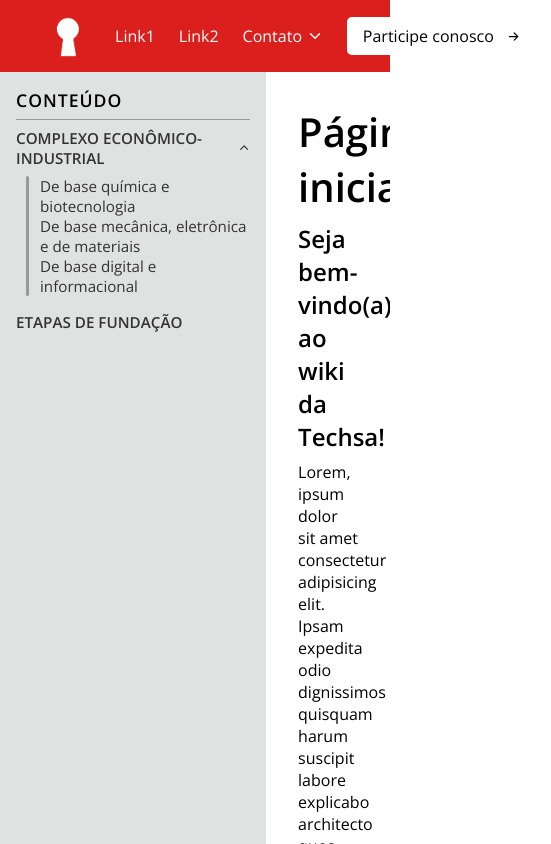
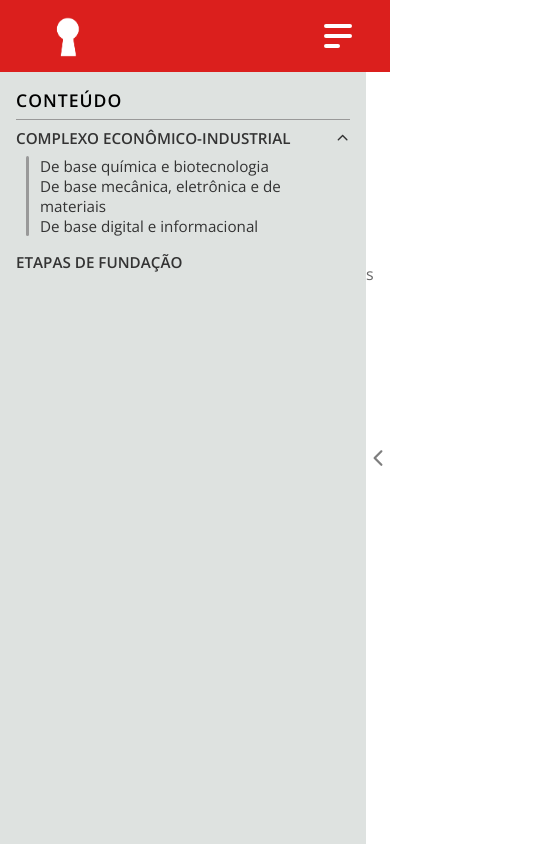
Before and after one commit to orgtecsalutem/Site, a React (Create React App) app: page / in a window 390 px wide. Shown: the whole page, 551 px wide, since content can reach past the window. Built offline with nearby package versions, Linux system fonts and the light colour scheme.

Commit message:
add responsivity

```diff
--- a/src/components/Navbar.js
+++ b/src/components/Navbar.js
@@ -2,9 +2,9 @@ import { useState } from "react";
 import { Link } from "react-router-dom";
 
 import { BsArrowRightShort } from "react-icons/bs";
-
 import { IoIosArrowDown, IoIosArrowUp } from "react-icons/io";
 import { FaFacebook, FaInstagram, FaTwitter } from "react-icons/fa";
+import { HiMenuAlt2 } from "react-icons/hi";
 
 import { navLinks } from "../utils/links";
 
@@ -12,6 +12,7 @@ import logo from "../assets/images/logo.png";
 
 export function Navbar() {
   const [isDropdown, setIsDropdown] = useState(false);
+  const [isActive, setIsActive] = useState(false);
 
   function setIsDropdownTrue() {
     setIsDropdown(true);
@@ -19,6 +20,10 @@ export function Navbar() {
 
   function setIsDropdownFalse() {
     setIsDropdown(false);
+  }
+
+  function handleIsActive() {
+    isActive ? setIsActive(false) : setIsActive(true);
   }
 
   const social = [
@@ -47,7 +52,7 @@ export function Navbar() {
         </Link>
       </h1>
 
-      <ul className="nav-ul">
+      <ul className={`nav-ul ${isActive && "active"}`}>
         {navLinks.map((item, index) => {
           return (
             <li key={index}>
@@ -92,6 +97,8 @@ export function Navbar() {
           </button>
         </li>
       </ul>
+
+      <HiMenuAlt2 className="hamburger" onClick={handleIsActive} />
     </nav>
   );
 }
--- a/src/components/Sidebar.js
+++ b/src/components/Sidebar.js
@@ -1,10 +1,21 @@
+import { useState } from "react";
+
 import { Topic } from "./Topic";
+
+import { IoIosArrowForward, IoIosArrowBack } from "react-icons/io";
 
 import { topics } from "../utils/topics";
 
 export function Sidebar() {
+  const [isOpen, setIsOpen] = useState(true);
+
+  function handleIsOpen() {
+    isOpen ? setIsOpen(false) : setIsOpen(true);
+  }
+
   return (
-    <aside className="sidebar">
+    <div className="sidebar-container">
+      <aside className={`sidebar ${isOpen && "open"}`}>
         <h3>Conteúdo</h3>
         {topics.map((topic, index) => {
           return (
@@ -17,5 +28,12 @@ export function Sidebar() {
           );
         })}
       </aside>
+      <aside
+        className={`open-sidebar ${isOpen && "open"}`}
+        onClick={handleIsOpen}
+      >
+        {isOpen ? <IoIosArrowBack /> : <IoIosArrowForward />}
+      </aside>
+    </div>
   );
 }
--- a/src/styles/components/_navbar.scss
+++ b/src/styles/components/_navbar.scss
@@ -157,4 +157,53 @@
       }
     }
   }
+
+  .hamburger {
+    display: none;
+
+    font-size: 2.5rem;
+  }
+
+  @media (max-width: 600px) {
+    position: relative;
+
+    .hamburger {
+      display: block;
+    }
+
+    .nav-ul {
+      display: none;
+      position: absolute;
+      background: $red;
+      bottom: -218px;
+      left: 0;
+      width: 100%;
+
+      z-index: map.get($z-indexes, "high");
+
+      flex-direction: column;
+
+      .join {
+        margin-bottom: 2rem;
+      }
+
+      .contact {
+        svg {
+          display: none;
+        }
+
+        &:hover {
+          text-decoration: underline;
+        }
+      }
+
+      .social {
+        display: none;
+      }
+
+      &.active {
+        display: flex;
+      }
+    }
+  }
 }
--- a/src/styles/components/_sidebar.scss
+++ b/src/styles/components/_sidebar.scss
@@ -109,4 +109,56 @@
       border-radius: 3px;
     }
   }
+
+  @media (max-width: 950px) {
+    display: none;
+    margin-left: -50rem;
+    transition: margin-left 1s;
+
+    &.open {
+      margin-left: 0;
+      position: absolute;
+      display: block;
+      width: calc(100vw - 1.5rem);
+      max-width: 23rem;
+      transition: margin-left 1s;
+    }
+  }
 }
+
+.open-sidebar {
+  display: none;
+  width: 1.5rem;
+  height: calc(100vh - 4.5rem);
+  background: #fff6;
+  position: absolute;
+
+  svg {
+    font-size: 1.5rem;
+    opacity: 0.5;
+    transition: 0.5s;
+  }
+
+  @media (max-width: 950px) {
+    display: flex;
+    justify-content: center;
+    align-items: center;
+  }
+
+  &:hover {
+    background: linear-gradient(to right, #0004, #0001);
+
+    svg {
+      opacity: 1;
+    }
+  }
+
+  &.open {
+    left: 23rem;
+
+    @media (max-width: 400px) {
+      left: auto;
+      right: 0;
+    }
+  }
+}
--- a/src/styles/layout/_page.scss
+++ b/src/styles/layout/_page.scss
@@ -5,7 +5,6 @@
     width: calc(100vw - 15rem);
     height: calc(100vh - 4.5rem);
     padding: 2rem;
-    overflow: scroll;
     overflow-x: hidden;
 
     header {
@@ -17,5 +16,14 @@
         margin: 1rem 0;
       }
     }
+
+    @media (max-width: 950px) {
+      width: 100vw;
+    }
+
+    @media (max-width: 600px) {
+      text-align: center;
+      padding: 2rem 1rem;
+    }
   }
 }
```
Lines whose indentation alone changed are shown as unchanged.
